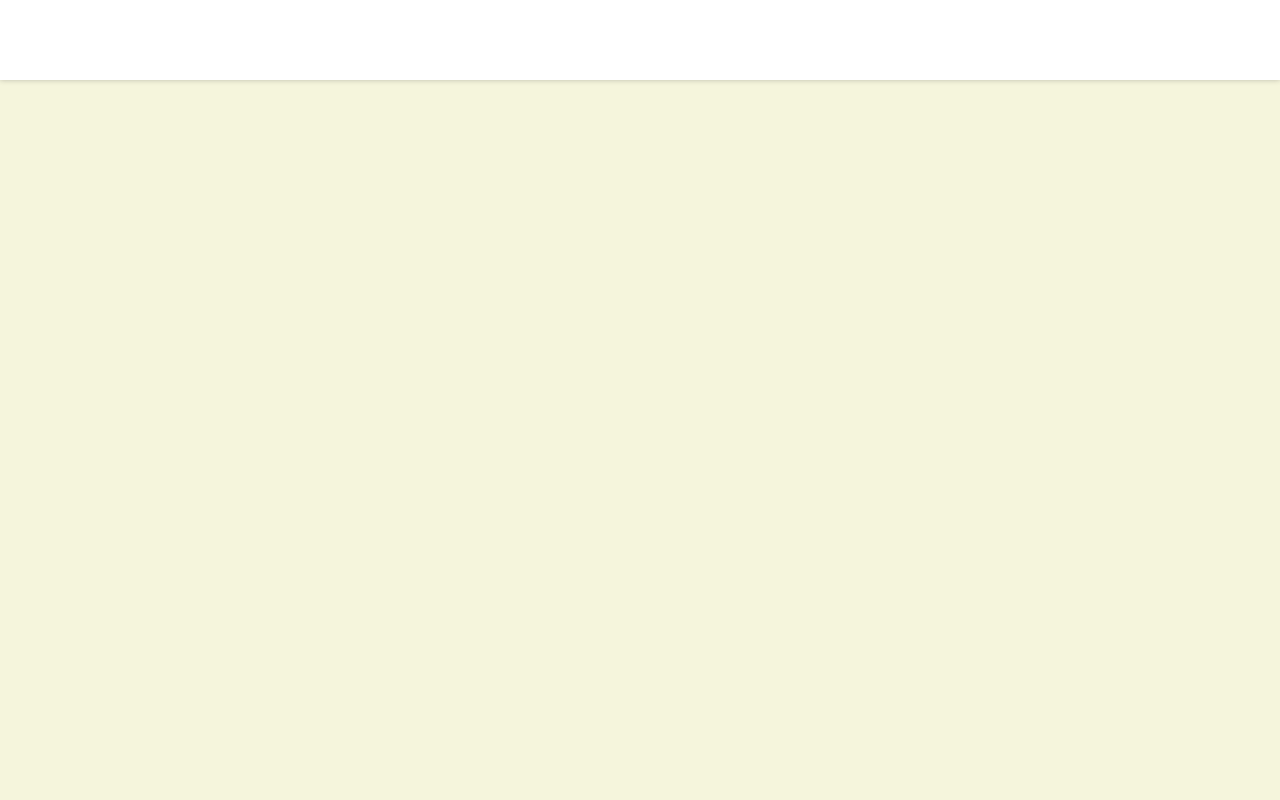
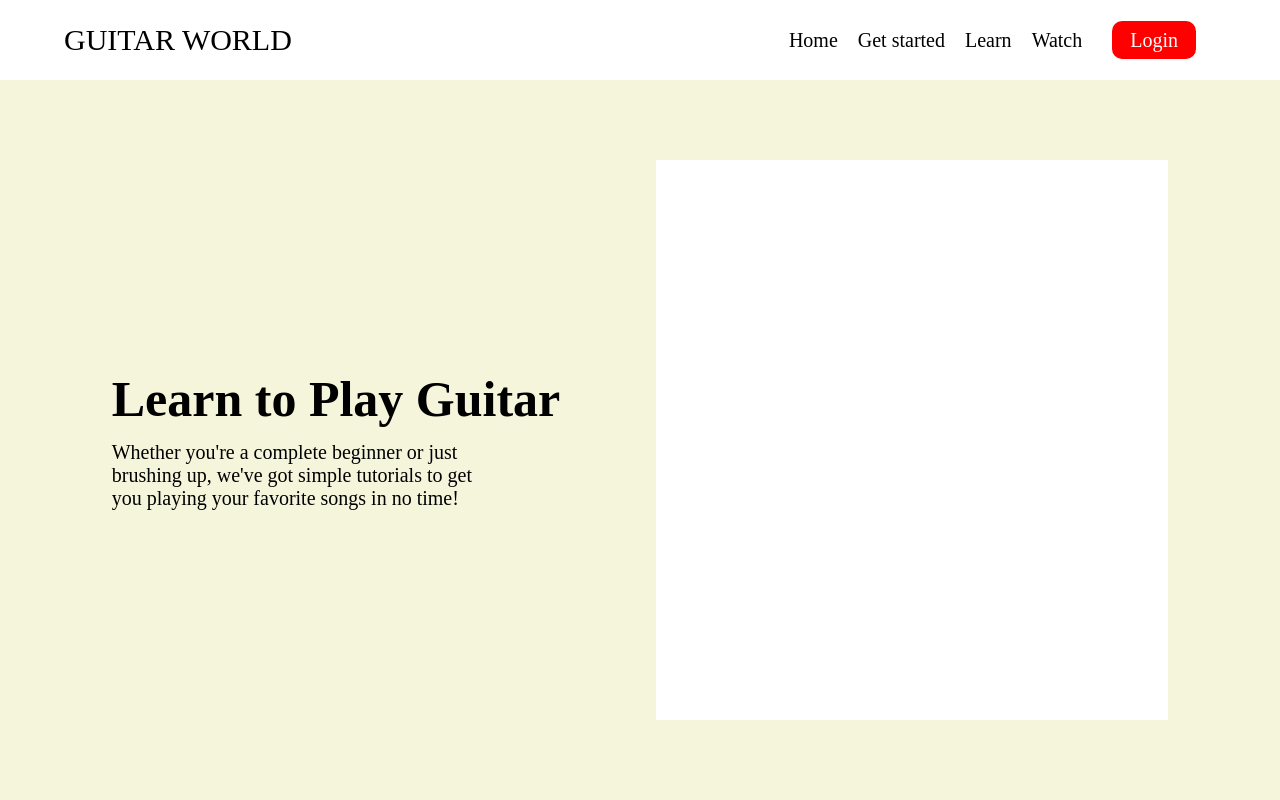
Before and after one commit to justinekyle123/GUITAR_WEB, a plain HTML site: page index.html in a window 1280 px wide. Shown: the top 800 px of the page. Drawn offline with Linux system fonts and the light colour scheme.

Commit message:
Add files via upload

```diff
--- a/index.html
+++ b/index.html
@@ -7,11 +7,24 @@
 </head>
 <body>
     <nav>
-
+        <div class="logo">GUITAR WORLD</div>
+        <ul>
+            <li><a href="#">Home</a></li>
+            <li><a href="#">Get started</a></li>
+            <li><a href="#">Learn</a></li>
+            <li><a href="#">Watch</a></li>
+            <li><a href="#" id="login">Login</a></li>
+        </ul>
     </nav>
 <!-----------------------------HERO------------------------------------------>
     <div class="hero">
+        <div class="hero-content">
+            <h1>Learn to Play Guitar</h1>
+            <p>Whether you're a complete beginner or just brushing up, we've got simple tutorials to get you playing your favorite songs in no time!</p>
+        </div>
+        <div class="hero-img-container">
 
+        </div>
     </div>
 <!----------------------------------GET STARTED------------------------------------------->
     <div class="get-started">
@@ -34,5 +47,9 @@
     <div class="section-4">
 
     </div>
+<!---------------------------------------- FOOTER ------------------------------------------------------>
+    <footer>
+
+    </footer>
 </body>
 </html>
--- a/style.css
+++ b/style.css
@@ -1,3 +1,4 @@
+
 *{
     margin: 0;
     padding: 0;
@@ -7,14 +8,59 @@ nav{
     height: 80px;
     background: white;
     box-shadow: 0 0 5px #46424252;
-    position: fixed;
-    top: 0;
+    display: flex;
+    align-items: center;
+    justify-content: space-between;
+    gap: 7em;
+}
+
+.logo{
+    font-size: 30px;
+    margin: 5%;
+}
+ul{
+    display: flex;
+    padding: 10px;
+    margin: 5%;
+}
+ul li{
+    list-style: none;
+}
+ul li a{
+    color: black;
+    margin: 10px;
+    font-size: 20px;
+    text-decoration: none;
+}
+#login{
+    color: white;
+    background: red;
+    padding: 8px 18px;
+    border-radius: 10px;
+    margin-left: 20px;
 }
 /*---------------------------------HERO------------------------------*/
 .hero{
     width: 100vw;
-    height: 100vh;
+    height: 90vh;
     background: beige;
+    display: flex;
+    justify-content: center;
+    align-items: center;
+    gap: 6em;
+}
+.hero-content h1{
+    font-size: 50px;
+}
+.hero-content p{
+    font-size: 20px;
+    margin-top: 3%;
+    max-width: 30vw;
+}
+.hero-img-container{
+    width: 40vw;
+    height: 70vh;
+    background: white;
 }
 /*-------------------------------GET STARTED ------------------------------*/
 .get-started{
@@ -50,3 +96,10 @@ nav{
     background: rgb(228, 228, 198);
     border-top: 1px solid red;
 }
+
+/*--------------------------------FOOTER--------------------------------------*/
+footer{
+    width: 100vw;
+    height: 50vh;
+    background: #333;
+}
```
